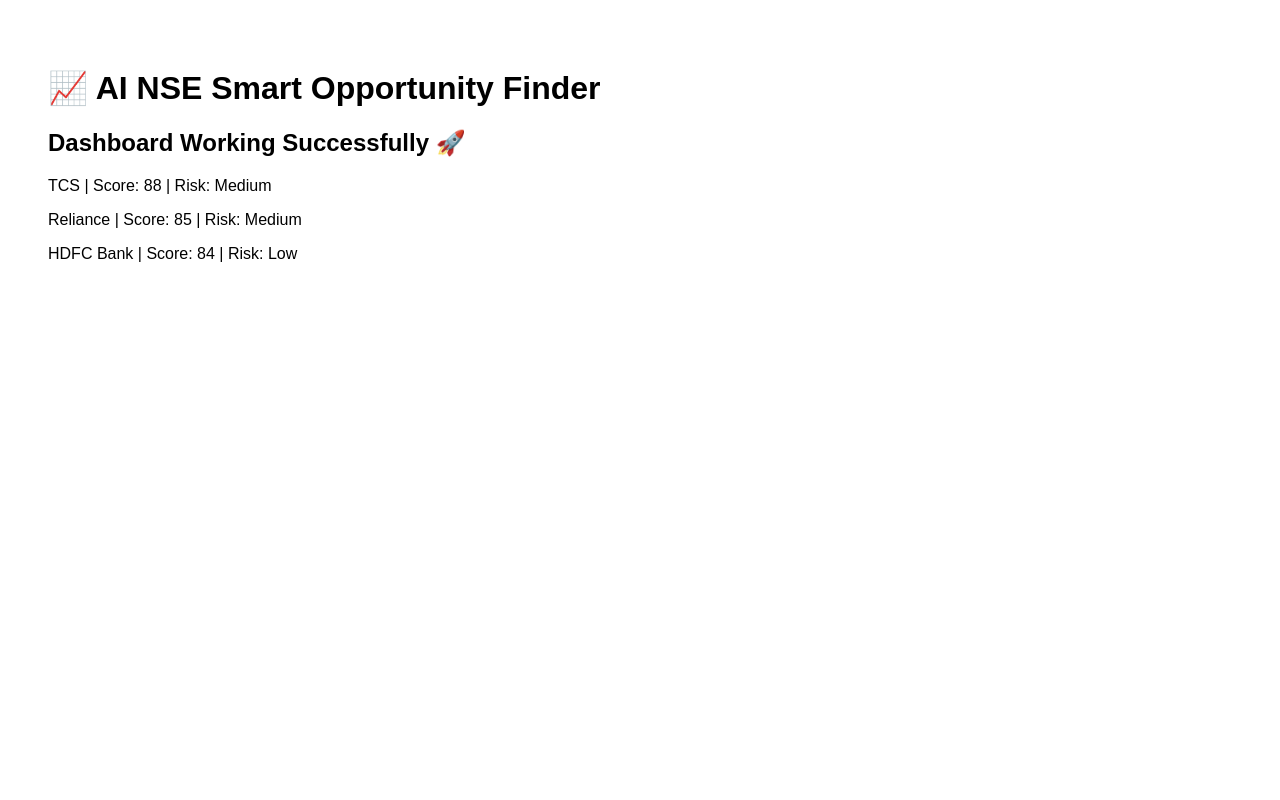
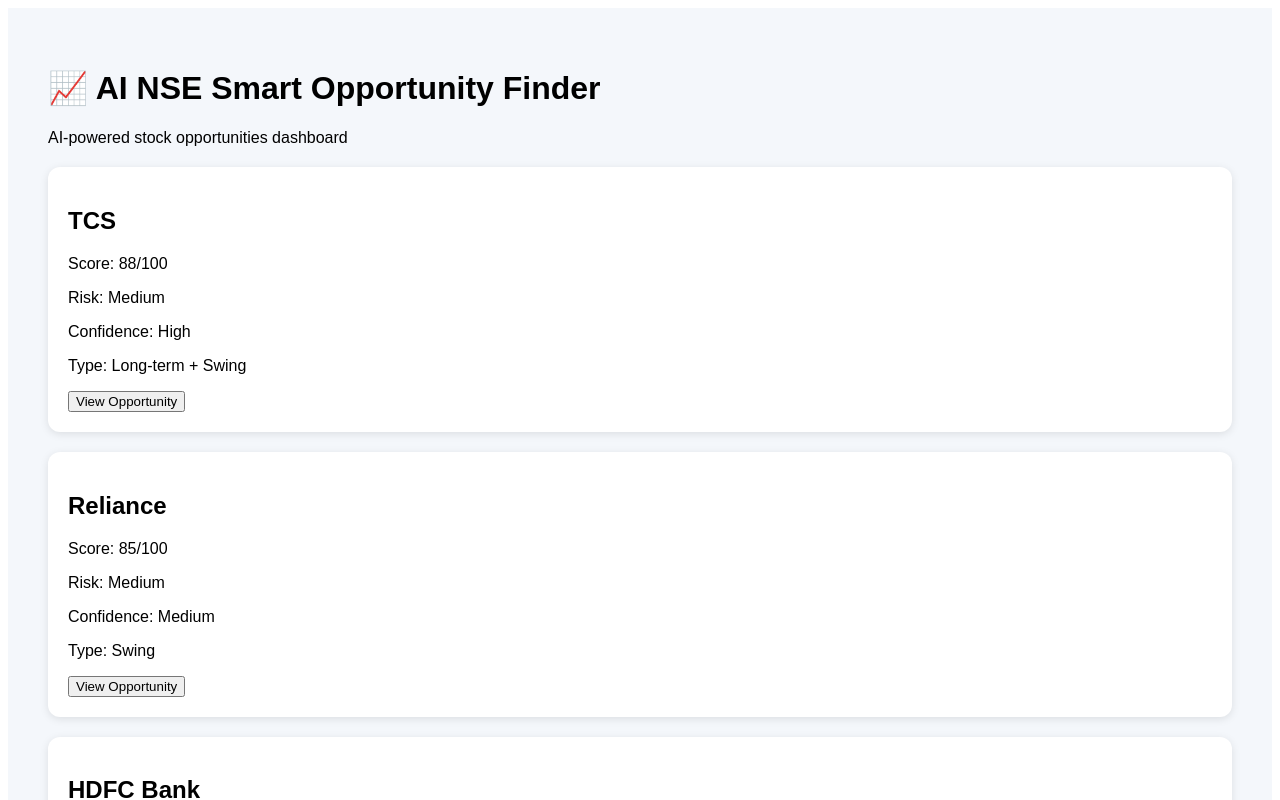
Before and after one commit to sumitasinha13-rgb/ai-stock-dashboard, a Next.js app: page / in a window 1280 px wide. Shown: the top 800 px of the page. Built offline with nearby package versions, Linux system fonts and the light colour scheme.

Commit message:
Upgrade dashboard UI with stock cards

```diff
--- a/app/page.js
+++ b/app/page.js
@@ -1,14 +1,59 @@
 export default function Home() {
+  const picks = [
+    {
+      name: "TCS",
+      score: 88,
+      risk: "Medium",
+      confidence: "High",
+      type: "Long-term + Swing"
+    },
+    {
+      name: "Reliance",
+      score: 85,
+      risk: "Medium",
+      confidence: "Medium",
+      type: "Swing"
+    },
+    {
+      name: "HDFC Bank",
+      score: 84,
+      risk: "Low",
+      confidence: "High",
+      type: "Long-term"
+    }
+  ];
+
   return (
-    <div style={{padding:"40px",fontFamily:"Arial"}}>
+    <div style={{
+      padding:"40px",
+      fontFamily:"Arial",
+      background:"#f4f7fb",
+      minHeight:"100vh"
+    }}>
       <h1>📈 AI NSE Smart Opportunity Finder</h1>
-      <h2>Dashboard Working Successfully 🚀</h2>
+      <p>AI-powered stock opportunities dashboard</p>
 
-      <div>
-        <p>TCS | Score: 88 | Risk: Medium</p>
-        <p>Reliance | Score: 85 | Risk: Medium</p>
-        <p>HDFC Bank | Score: 84 | Risk: Low</p>
-      </div>
+      {picks.map((stock,index)=>(
+        <div key={index}
+        style={{
+          background:"white",
+          padding:"20px",
+          marginTop:"20px",
+          borderRadius:"12px",
+          boxShadow:"0 2px 8px rgba(0,0,0,0.1)"
+        }}>
+          <h2>{stock.name}</h2>
+
+          <p>Score: {stock.score}/100</p>
+          <p>Risk: {stock.risk}</p>
+          <p>Confidence: {stock.confidence}</p>
+          <p>Type: {stock.type}</p>
+
+          <button>
+            View Opportunity
+          </button>
+        </div>
+      ))}
     </div>
   );
 }
```
